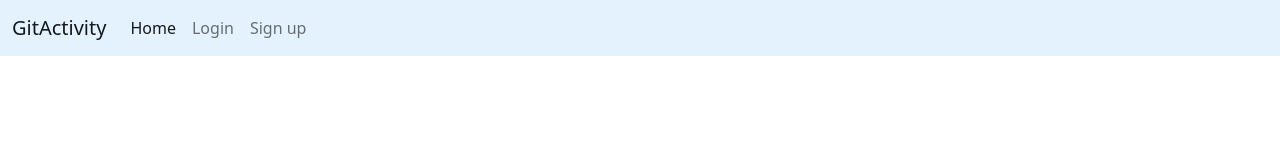
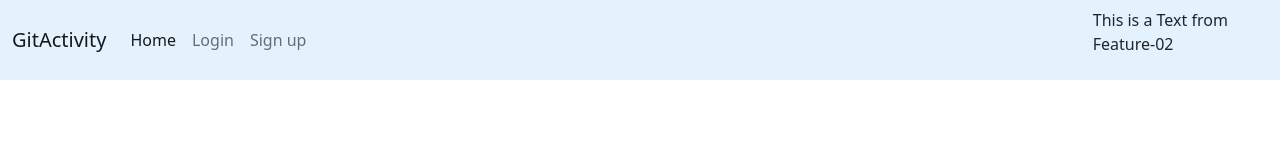
Before and after one commit to httpsRalph/GitActivity, a plain HTML site: page register.html in a window 1280 px wide. Drawn offline with nearby package versions, Linux system fonts and the light colour scheme.

Commit message:
added P tag

```diff
--- a/register.html
+++ b/register.html
@@ -31,6 +31,7 @@
                 </ul>
               </div>
             </div>
+            <p>This is a Text from Feature-02</p>
           </nav>
     </header>
     <script src="https://cdn.jsdelivr.net/npm/@popperjs/core@2.11.6/dist/umd/popper.min.js"
```
